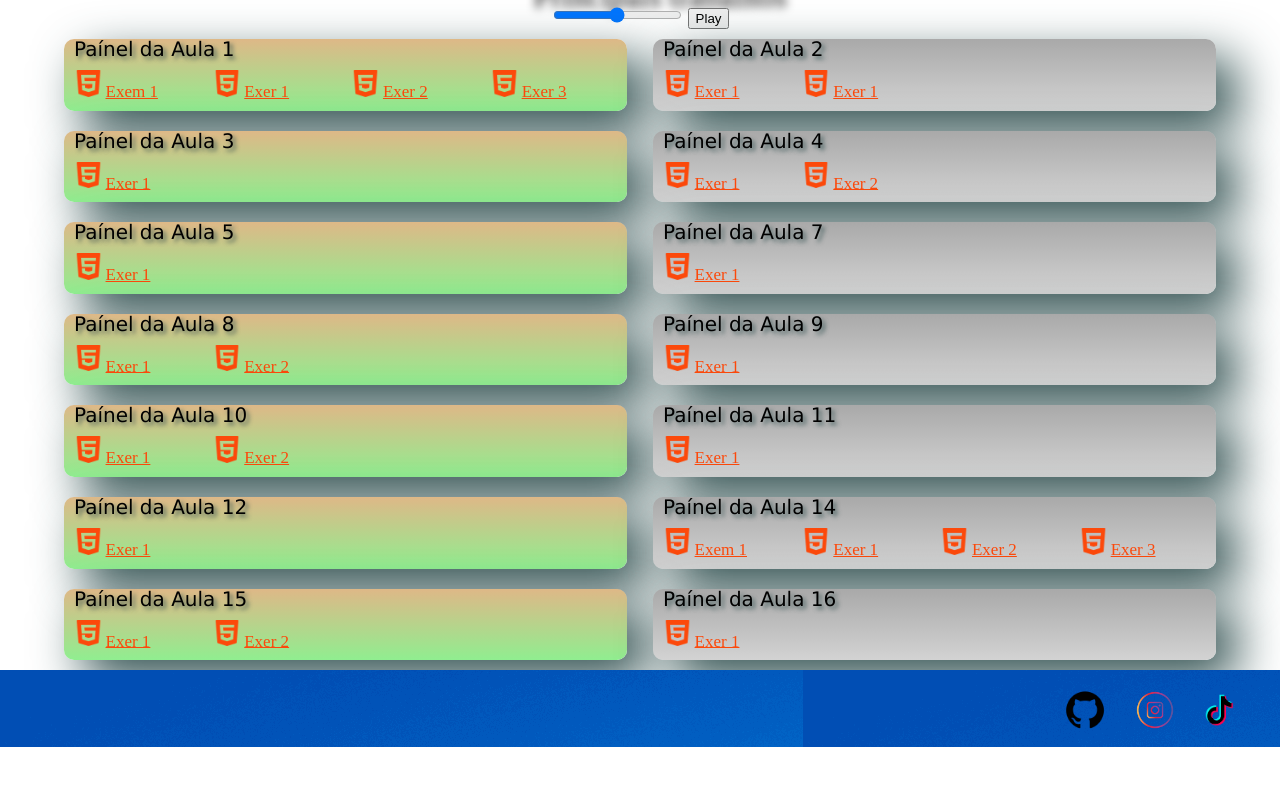
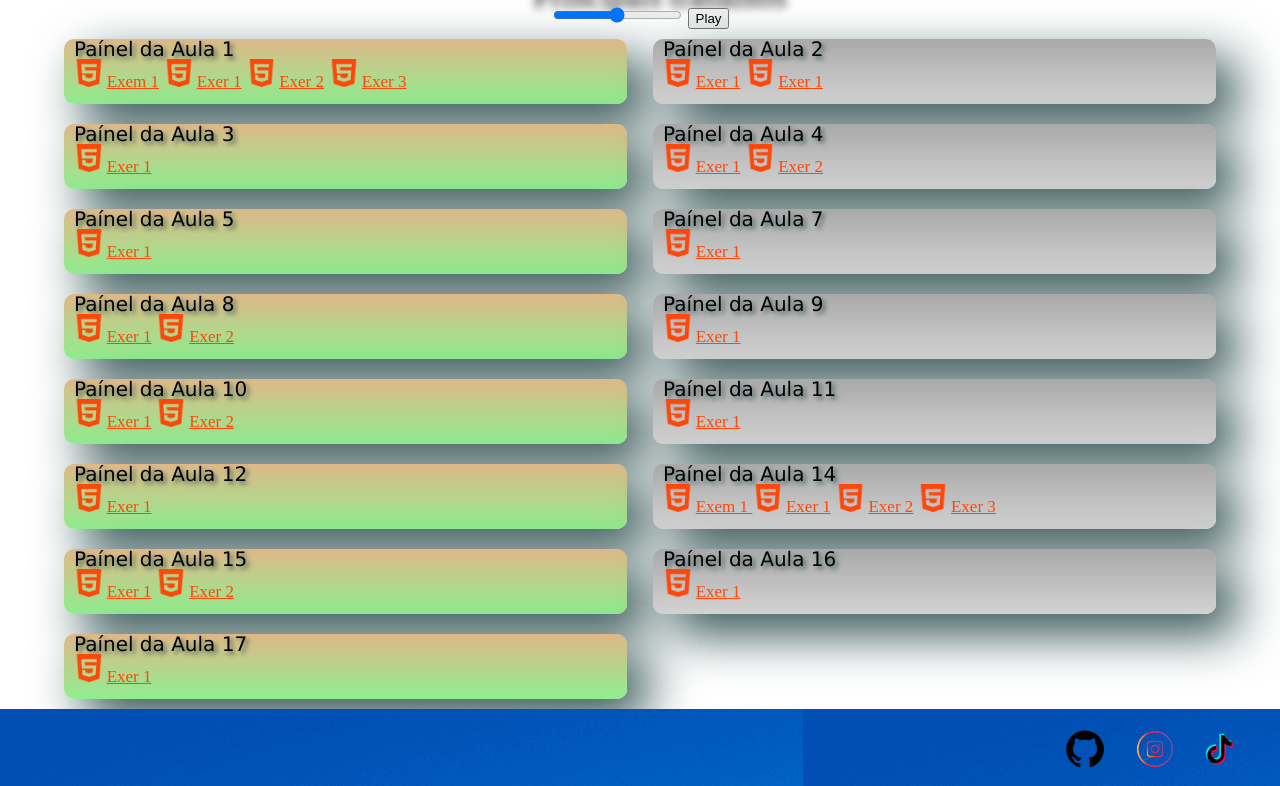
Before and after one commit to JoaoH123/Fweb, a plain HTML site: page index.html in a window 1280 px wide. Shown: the part 227-1013 px from the top of the page. Before the commit the page ends 974 px from the top, so only its background shows below. Drawn offline with Linux system fonts and the light colour scheme.

Commit message:
Add files via upload

```diff
--- a/css/contato.css
+++ b/css/contato.css
@@ -21,7 +21,7 @@ h2 {
 h3 {
     border-bottom: 2px solid gray;
     margin-top: 30px;
-    padding-bottom: 24px;
+    padding-bottom: 26px;
 }
 
 #imagem_autor{
--- a/css/index.css
+++ b/css/index.css
@@ -10,11 +10,10 @@
     margin: 10px 0;
     padding-left: 10px;
     float: left;
+    height: 65px;
 }
 
 .aula1{
-
-    float: left;
     background-color: burlywood;
     background: linear-gradient(burlywood, lightgreen);
 }
@@ -91,9 +90,14 @@
     background: linear-gradient(darkgray, lightgray);
 }
 
+.aula17{
+    background-color: burlywood;
+    background: linear-gradient(burlywood, lightgreen);
+}
+
 .painel li{
-    display: inline-block;
-    width: 24%;
+    display: inline;
+    width: 15%;
     vertical-align: top;
     margin: 1px;
     padding-bottom: 10px;
@@ -113,7 +117,7 @@
 }
 
 .img{
-    width: 20%;
+    width: 5%;
     height: 5%;
 }
 
--- a/css/mobile.css
+++ b/css/mobile.css
@@ -29,11 +29,6 @@ header img{
 }
 
 .painel li{
-    width: 30%;
-
-}
-
-.painel img{
     width: 25%;
 }
 
@@ -54,7 +49,3 @@ video{
     width: 67%;
     height: auto;
 }
-
-body {
-    font-size: 20px;
-}
--- a/index.html
+++ b/index.html
@@ -50,19 +50,19 @@
                     <section class="painel aula1">
                         <h2>Paínel da Aula 1</h2>
                         <ul>
-                            <li><h3></h3>
+                            <li>
                                 <img class="img" src="./img/174854.png" alt="Ícone de HTML">
                                 <a href="./Aulas/Aula 1/Site1/exemplo1.html">Exem 1</a>
                             </li>
-                            <li><h3></h3>
+                            <li>
                                 <img class="img" src="./img/174854.png" alt="Ícone de HTML">
                                 <a href="./Aulas/Aula 1/Site1/exer1.html">Exer 1</a>
                             </li>
-                            <li><h3></h3>
+                            <li>
                                 <img class="img" src="./img/174854.png" alt="Ícone de HTML">
                                 <a href="./Aulas/Aula 1/Site1/exer2.html">Exer 2</a>
                             </li>
-                            <li><h3></h3>
+                            <li>
                                 <img class="img" src="./img/174854.png" alt="Ícone de HTML">
                                 <a href="./Aulas/Aula 1/Site1/exer3.html">Exer 3</a>
                             </li>
@@ -71,11 +71,11 @@
                     <section class="painel aula2">
                         <h2>Paínel da Aula 2</h2>
                         <ul>
-                            <li><h3></h3>
+                            <li>
                                 <img class="img" src="./img/174854.png" alt="Ícone de HTML">
                                 <a href="./Aulas/Aula 2/index.html">Exer 1</a>
                             </li>
-                            <li><h3></h3>
+                            <li>
                                 <img class="img" src="./img/174854.png" alt="Ícone de HTML">
                                 <a href="./Aulas/Aula 2/index2.html">Exer 1</a>
                             </li>
@@ -84,7 +84,7 @@
                     <section class="painel aula3">
                         <h2>Paínel da Aula 3</h2>
                         <ul>
-                            <li><h3></h3>
+                            <li>
                                 <img class="img" src="./img/174854.png" alt="Ícone de HTML">
                                 <a href="./Aulas/Aula 3/fonte.html">Exer 1</a>
                             </li>
@@ -93,11 +93,11 @@
                     <section class="painel aula4">
                         <h2>Paínel da Aula 4</h2>
                         <ul>
-                            <li><h3></h3>
+                            <li>
                                 <img class="img" src="./img/174854.png" alt="Ícone de HTML">
                                 <a href="./Aulas/Aula 4/Exer1/bordas.html">Exer 1</a>
                             </li>
-                            <li><h3></h3>
+                            <li>
                                 <img class="img" src="./img/174854.png" alt="Ícone de HTML">
                                 <a href="./Aulas/Aula 4/Exer2/scream.html">Exer 2</a>
                             </li>
@@ -106,7 +106,7 @@
                     <section class="painel aula5">
                         <h2>Paínel da Aula 5</h2>
                         <ul>
-                            <li><h3></h3>
+                            <li>
                                 <img class="img" src="./img/174854.png" alt="Ícone de HTML">
                                 <a href="./Aulas/Aula 5/exer1/index.html">Exer 1</a>
                             </li>
@@ -115,7 +115,7 @@
                     <section class="painel aula7">
                         <h2>Paínel da Aula 7</h2>
                         <ul>
-                            <li><h3></h3>
+                            <li>
                                 <img class="img" src="./img/174854.png" alt="Ícone de HTML">
                                 <a href="./Aulas/Aula 7/exer1.html">Exer 1</a>
                             </li>
@@ -124,11 +124,11 @@
                     <section class="painel aula8">
                         <h2>Paínel da Aula 8</h2>
                         <ul>
-                            <li><h3></h3>
+                            <li>
                                 <img class="img" src="./img/174854.png" alt="Ícone de HTML">
                                 <a href="./Aulas/Aula 8/exer1.html">Exer 1</a>
                             </li>
-                            <li><h3></h3>
+                            <li>
                                 <img class="img" src="./img/174854.png" alt="Ícone de HTML">
                                 <a href="./Aulas/Aula 8/exer2.html">Exer 2</a>
                             </li>
@@ -137,7 +137,7 @@
                     <section class="painel aula9">
                         <h2>Paínel da Aula 9</h2>
                         <ul>
-                            <li><h3></h3>
+                            <li>
                                 <img class="img" src="./img/174854.png" alt="Ícone de HTML">
                                 <a href="./Aulas/Aula 9/index.html">Exer 1</a>
                             </li>
@@ -146,11 +146,11 @@
                     <section class="painel aula10">
                         <h2>Paínel da Aula 10</h2>
                         <ul>
-                            <li><h3></h3>
+                            <li>
                                 <img class="img" src="./img/174854.png" alt="Ícone de HTML">
                                 <a href="./Aulas/Aula 10/exer1.html">Exer 1</a>
                             </li>
-                            <li><h3></h3>
+                            <li>
                                 <img class="img" src="./img/174854.png" alt="Ícone de HTML">
                                 <a href="./Aulas/Aula 10/exer2.html">Exer 2</a>
                             </li>
@@ -159,7 +159,7 @@
                     <section class="painel aula11">
                         <h2>Paínel da Aula 11</h2>
                         <ul>
-                            <li><h3></h3>
+                            <li>
                                 <img class="img" src="./img/174854.png" alt="Ícone de HTML">
                                 <a href="./Aulas/Aula 11/exer1.html">Exer 1</a>
                             </li>
@@ -168,7 +168,7 @@
                     <section class="painel aula12">
                         <h2>Paínel da Aula 12</h2>
                         <ul>
-                            <li><h3></h3>
+                            <li>
                                 <img class="img" src="./img/174854.png" alt="Ícone de HTML">
                                 <a href="./Aulas/Aula 12/calculadora.html">Exer 1</a>
                             </li>
@@ -177,19 +177,19 @@
                     <section class="painel aula14">
                         <h2>Paínel da Aula 14</h2>
                         <ul>
-                            <li><h3></h3>
+                            <li>
                                 <img class="img" src="./img/174854.png" alt="Ícone de HTML">
                                 <a href="./Aulas/Aula 14/exemplo1/index.html">Exem 1 </a>
                             </li>
-                            <li><h3></h3>
+                            <li>
                                 <img class="img" src="./img/174854.png" alt="Ícone de HTML">
                                 <a href="./Aulas/Aula 14/exer1/exer1.html">Exer 1</a>
                             </li>
-                            <li><h3></h3>
+                            <li>
                                 <img class="img" src="./img/174854.png" alt="Ícone de HTML">
                                 <a href="./Aulas/Aula 14/exer2/exer2.html">Exer 2</a>
                             </li>
-                            <li><h3></h3>
+                            <li>
                                 <img class="img" src="./img/174854.png" alt="Ícone de HTML">
                                 <a href="./Aulas/Aula 14/exer3/exer3.html">Exer 3</a>
                             </li>
@@ -198,11 +198,11 @@
                     <section class="painel aula15">
                         <h2>Paínel da Aula 15</h2>
                         <ul>
-                            <li><h3></h3>
+                            <li>
                                 <img class="img" src="./img/174854.png" alt="Ícone de HTML">
                                 <a href="./Aulas/Aula 15/exer1/exer1.html">Exer 1</a>
                             </li>
-                            <li><h3></h3>
+                            <li>
                                 <img class="img" src="./img/174854.png" alt="Ícone de HTML">
                                 <a href="./Aulas/Aula 15/exer2/exer2.html">Exer 2</a>
                             </li>
@@ -211,9 +211,18 @@
                     <section class="painel aula16">
                         <h2>Paínel da Aula 16</h2>
                         <ul>
-                            <li><h3></h3>
+                            <li>
                                 <img class="img" src="./img/174854.png" alt="Ícone de HTML">
                                 <a href="./Aulas/Aula 16/exer1.html">Exer 1</a>
+                            </li>
+                        </ul>
+                    </section>
+                    <section class="painel aula17">
+                        <h2>Paínel da Aula 17</h2>
+                        <ul>
+                            <li>
+                                <img class="img" src="./img/174854.png" alt="Ícone de HTML">
+                                <a href="./Aulas/Aula 17/pokedex.html">Exer 1</a>
                             </li>
                         </ul>
                     </section>
```
Also changed, not shown: blog.html (+2 -1 lines).
